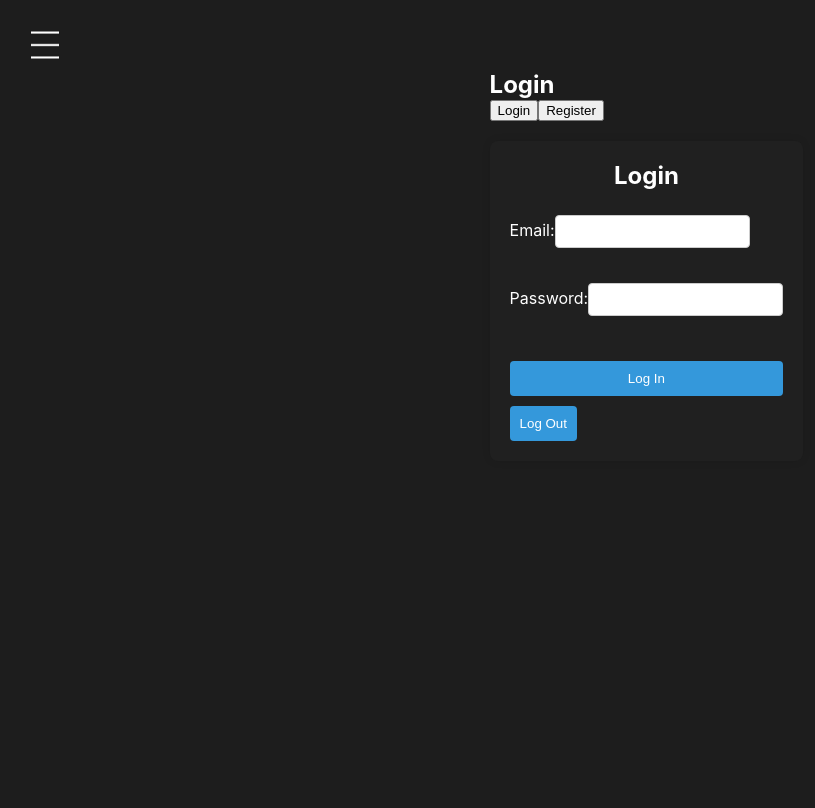
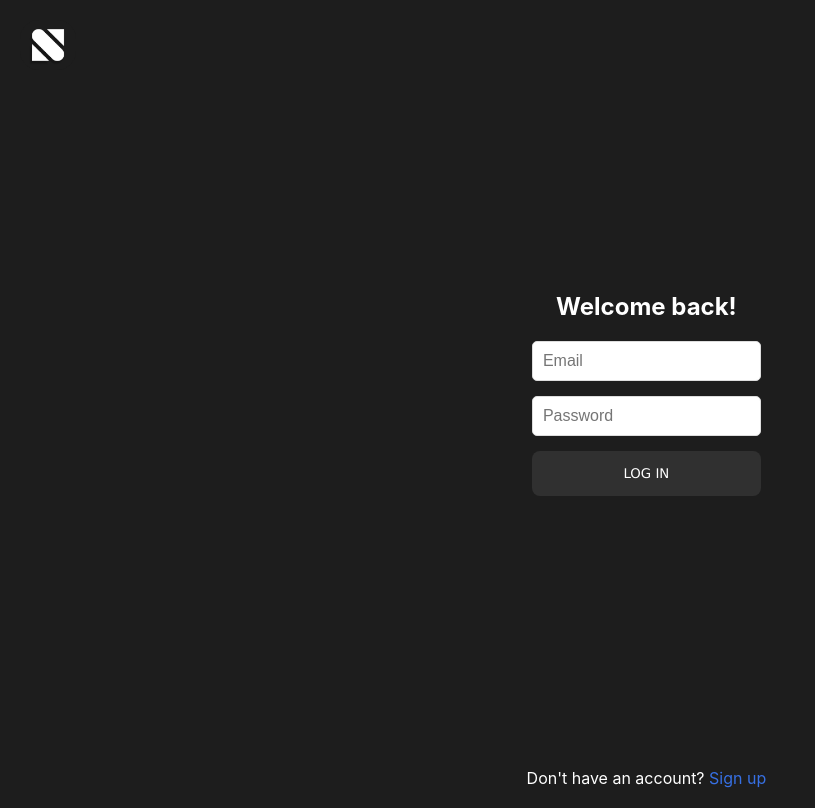
Before and after one commit to stride-admin/beta1.0.0-fe, a React (Create React App) app: page / in a window 1280 px wide. Shown: the whole page, without its empty margins (0-815 px from the left). Built offline with nearby package versions, Linux system fonts and the light colour scheme; what @mistralai/mistralai would draw is missing.

Commit message:
fixed login + register

```diff
--- a/src/App.css
+++ b/src/App.css
@@ -20,7 +20,7 @@
 
 .App-header {
   display: flex;
-  justify-content: start;
+  justify-content: space-between;
   width: 100%;
 }
 
@@ -79,3 +79,29 @@
 .side-menu-item:hover {
   background-color: rgba(0, 0, 0, 0.05);
 }
+
+.auth-container {
+  display: flex;
+  flex-direction: column;
+  align-items: center;
+  max-width: 400px;
+  margin: auto;
+}
+
+.auth-container h2 {
+  text-align: center;
+  margin-bottom: 20px;
+}
+
+.auth-switch-text {
+  margin-top: 50px;
+}
+
+.auth-link {
+  cursor: pointer;
+  color: rgb(55, 112, 227);
+}
+
+.logo-login {
+  height: 50px;
+}
--- a/src/App.js
+++ b/src/App.js
@@ -2,16 +2,15 @@
 import { useState, useEffect } from 'react';
 import './App.css';
 import { useAppContext } from './AppContext';
-
 import Home from './pages/Home';
 import Wallet from './pages/Wallet';
 import Login from './pages/Login';
 import Register from './pages/Register';
 import Chatbot from './pages/Chatbot';
-
 import Menu from './components/Menu';
 import SideMenu from './components/SideMenu';
-import { hb_menu } from './icons/icons';
+
+import { hb_menu, logo } from './icons/icons';
 
 function App() {
   const { currentPage, setCurrentPage, authenticated, setAuthenticated, user } = useAppContext();
@@ -43,12 +42,21 @@ function App() {
   return (
     <div className="App">
       <div className="App-header">
+        {!authenticated ? (
+          <img
+            src={logo}
+            alt="hb_menu"
+            className="logo-login"
+            onClick={toggleMenu}
+          />
+        ) : (
           <img
             src={hb_menu}
             alt="hb_menu"
             className="hb-menu-icon"
             onClick={toggleMenu}
           />
+        )}
       </div>
 
       {/* Side Menu */}
@@ -82,25 +90,27 @@ function App() {
         </>
       ) : (
         <div className="auth-container">
-          <h2>{authMode === 'login' ? 'Login' : 'Register'}</h2>
-          <div className="auth-toggle">
-            <button
-              onClick={() => setAuthMode('login')}
-              className={authMode === 'login' ? 'active' : ''}
-            >
-              Login
-            </button>
-            <button
-              onClick={() => setAuthMode('register')}
-              className={authMode === 'register' ? 'active' : ''}
-            >
-              Register
-            </button>
+          {authMode === 'login' ? (
+            <>
+              <h2>Welcome back!</h2>
+              <Login />
+            </>
+          ) : (
+            <>
+              <h2>Welcome to Stride!</h2>
+              <Register />
+            </>
+          )}
         </div>
-          <div className="auth-form">
-            {authMode === 'login' ? <Login /> : <Register />}
-          </div>
-        </div>
+      )}
+      {authMode === 'login' ? (
+        <p className="auth-switch-text">
+          Don't have an account? <span className="auth-link" onClick={() => setAuthMode('register')}>Sign up</span>
+        </p>
+      ) : (
+        <p className="auth-switch-text">
+          Already have an account? <span className="auth-link" onClick={() => setAuthMode('login')}>Log in</span>
+        </p>
       )}
     </div>
   );
--- /dev/null
+++ b/src/hooks/useHealth.js
@@ -0,0 +1,32 @@
+import { useEffect, useState } from 'react';
+import { healthService } from '../services/health.service';
+import { useAppContext } from '../AppContext';
+
+export function useHealth() {
+    const [loading, setLoading] = useState(false);
+    const [error, setError] = useState(null);
+    const { userId, health, setHealth } = useAppContext();
+
+    const fetchHealth = async () => {
+        if (!userId) return null;
+
+        setLoading(true);
+        try {
+            const healthData = await healthService.fetchHealth(userId);
+            setHealth(healthData);
+            setError(null);
+            return healthData;
+        } catch (err) {
+            setError(err.message);
+            return null;
+        } finally {
+            setLoading(false);
+        }
+    };
+
+    useEffect(() => {
+        fetchHealth();
+    }, [userId]);
+
+    return { loading, error, health, fetchHealth };
+}
--- a/src/pages/Login.css
+++ b/src/pages/Login.css
@@ -3,10 +3,7 @@
 .login-container {
   max-width: 400px;
   margin: 20px auto;
-    background: var(--secondary);
-    padding: 20px;
-    border-radius: 8px;
-    box-shadow: 0 0 8px rgba(0,0,0,0.1);
+
 }
 
 .login-container h2 {
@@ -31,17 +28,18 @@
   border-radius: 4px;
 }
 
-  .login-container button {
-    padding: 10px;
-    margin-top: 15px;
-    background-color: #3498db;
+.login-button {
+  padding: 15px;
+  background-color: var(--tertiary);
   color: white;
   border: none;
-    border-radius: 4px;
+  border-radius: 8px;
   cursor: pointer;
+  width: 100%;
+  font-family: Verdana, Geneva, Tahoma, sans-serif;
 }
 
-  .login-container button:hover {
+.login-button:hover {
   background-color: #2980b9;
 }
 
--- a/src/pages/Login.js
+++ b/src/pages/Login.js
@@ -3,21 +3,22 @@ import React, { useState } from 'react';
 import { supabase } from '../utils/supabaseClient';
 import { hashPassword } from '../utils/hashUtils';
 import { useAppContext } from '../AppContext';
-
-import './Login.css'
+import './Login.css';
 
 function Login() {
   const { setCurrentPage, setUserId, setAuthenticated } = useAppContext();
   const [email, setEmail] = useState('');
   const [password, setPassword] = useState('');
   const [error, setError] = useState('');
+  const [isLoading, setIsLoading] = useState(false);
 
   const handleLogin = async (e) => {
     e.preventDefault();
+    setIsLoading(true);
+    setError('');
 
     try {
       const hashedPassword = await hashPassword(password);
-
       const { data, error: queryError } = await supabase
         .from('user')
         .select('*')
@@ -25,69 +26,64 @@ function Login() {
         .single();
 
       if (queryError) {
-        setError(queryError.message);
+        setError('Invalid email or password');
         return;
       }
 
       if (data.password !== hashedPassword) {
-        setError('Invalid email or password.');
+        setError('Invalid email or password');
         return;
       }
 
       localStorage.setItem('user_id', data.user_id);
       localStorage.setItem('hashed_password', hashedPassword);
-
       setUserId(data.user_id);
-      setAuthenticated(true)
+      setAuthenticated(true);
       setCurrentPage('home');
       console.log('Login successful');
-
     } catch (err) {
-      setError(toString(err));
+      setError(String(err));
       console.error(err);
+    } finally {
+      setIsLoading(false);
     }
   };
 
-  const handleLogout = () => {
-    // Remove stored credentials on logout
-    localStorage.removeItem('user_id');
-    localStorage.removeItem('hashed_password');
-    // Optionally update app context
-    setCurrentPage('home');
-    console.log('Logged out');
-  };
-
   return (
-    <div className="login-container">
-      <h2>Login</h2>
+    <div className="login-form">
       <form onSubmit={handleLogin}>
-        <label>
-          Email:
+        <div className="form-group">
           <input
+            id="email"
             type="email"
             value={email}
             onChange={(e) => setEmail(e.target.value)}
+            placeholder="Email"
             required
           />
-        </label>
-        <br/>
-        <label>
-          Password:
+        </div>
+
+        <div className="form-group">
           <input
+            id="password"
             type="password"
             value={password}
             onChange={(e) => setPassword(e.target.value)}
+            placeholder="Password"
             required
           />
-        </label>
-        <br/>
-        <button type="submit">Log In</button>
+        </div>
+
+        {error && <p className="error-message">{error}</p>}
+
+        <button
+          type="submit"
+          className="login-button"
+          disabled={isLoading}
+        >
+          {isLoading ? 'LOGGING IN...' : 'LOG IN'}
+        </button>
       </form>
-      {error && <p style={{color: 'red'}}>{error}</p>}
-
-      <button onClick={handleLogout} style={{marginTop: '10px'}}>
-        Log Out
-      </button>
     </div>
   );
 }
--- a/src/pages/Register.css
+++ b/src/pages/Register.css
@@ -1,58 +1,73 @@
+/* Register.css */
+
 @import '../theme.css';
 
-.register-container {
-    max-width: 400px;
-    margin: 20px auto;
-    background: var(--secondary);
-    padding: 20px;
-    border-radius: 8px;
-    box-shadow: 0 0 8px rgba(0,0,0,0.1);
+.register-form {
+  width: 100%;
 }
 
-  .register-container h2 {
-    text-align: center;
-    margin-bottom: 20px;
+.form-group {
+  margin-bottom: 15px;
 }
 
-  .register-container form {
-    display: flex;
-    flex-direction: column;
+.form-group label {
+  display: block;
+  margin-bottom: 5px;
+  font-weight: 500;
+  color: #333;
 }
 
-  .register-container label {
-    margin-bottom: 10px;
+.form-group input,
+.form-group .select-input {
+  width: 100%;
+  padding: 10px;
+  border: 1px solid #ddd;
+  border-radius: 4px;
   font-size: 16px;
+  background-color: white;
+  color: black;
 }
 
-  .register-container input {
-    padding: 8px;
-    margin-top: 5px;
-    border: 1px solid #ccc;
-    border-radius: 4px;
+.form-group input:focus,
+.form-group .select-input:focus {
+  outline: none;
+  border-color: #007bff;
+  box-shadow: 0 0 0 2px rgba(0, 123, 255, 0.25);
 }
 
-  .register-container button {
-    padding: 10px;
-    margin-top: 15px;
-    background-color: #2ecc71;
+.error-message {
+  color: #dc3545;
+  font-size: 14px;
+  margin-top: 5px;
+  margin-bottom: 10px;
+}
+
+.success-message {
+  color: #28a745;
+  font-size: 14px;
+  margin-top: 5px;
+  margin-bottom: 10px;
+}
+
+.register-button {
+  width: 100%;
+  padding: 15px;
+  background-color: var(--tertiary);
   color: white;
   border: none;
-    border-radius: 4px;
+  border-radius: 8px;
+  font-size: 16px;
+  font-weight: 500;
   cursor: pointer;
+  transition: background-color 0.2s;
+  margin-top: 10px;
 }
 
-  .register-container button:hover {
-    background-color: #27ae60;
+.register-button:hover {
+  background-color: #218838;
 }
 
-  .register-container p.error {
-    color: red;
-    text-align: center;
-    margin-top: 15px;
+.register-button:disabled {
+  background-color: #6c757d;
+  cursor: not-allowed;
 }
-
-  .register-container p.success {
-    color: green;
-    text-align: center;
-    margin-top: 15px;
-  }
--- a/src/pages/Register.js
+++ b/src/pages/Register.js
@@ -3,136 +3,203 @@ import React, { useState } from 'react';
 import { supabase } from '../utils/supabaseClient';
 import { hashPassword } from '../utils/hashUtils';
 import { useAppContext } from '../AppContext';
-
 import './Register.css';
 
 function Register() {
-  const { setCurrentPage } = useAppContext();
-  const [name, setName] = useState('');
+  const { setCurrentPage, setUserId, setAuthenticated } = useAppContext();
   const [email, setEmail] = useState('');
   const [password, setPassword] = useState('');
-  const [theme, setTheme] = useState('default');
-  const [language, setLanguage] = useState('en');
+  const [confirmPassword, setConfirmPassword] = useState('');
+  const [name, setName] = useState('');
+  const [theme, setTheme] = useState('default-dark');
+  const [language, setLanguage] = useState('English');
   const [currency, setCurrency] = useState('USD');
   const [error, setError] = useState('');
   const [success, setSuccess] = useState('');
+  const [isLoading, setIsLoading] = useState(false);
+
+  // Available options
+  const currencies = ['USD'];
+  const languages = ['English'];
+  const themes = ['default-dark'];
 
   const handleRegister = async (e) => {
     e.preventDefault();
+    setIsLoading(true);
+    setError('');
+    setSuccess('');
+
+    // Validate passwords match
+    if (password !== confirmPassword) {
+      setError('Passwords do not match');
+      setIsLoading(false);
+      return;
+    }
 
     try {
+      // Check if user already exists
+      const { data: existingUser, error: checkError } = await supabase
+        .from('user')
+        .select('*')
+        .eq('email', email)
+        .single();
+
+      if (existingUser) {
+        setError('User with this email already exists');
+        setIsLoading(false);
+        return;
+      }
+
+      // Hash password
       const hashedPassword = await hashPassword(password);
 
-      // Insert new user into the 'users' table
+      // Insert new user
       const { data, error: insertError } = await supabase
         .from('user')
         .insert([
           {
-            name:name,
-            email: email,
+            email,
             password: hashedPassword,
-            theme: theme,
-            language: language,
-            currency: currency,
+            name,
+            theme,
+            language,
+            currency
           }
         ])
         .select();
 
-      setError(`${data}`)
-
       if (insertError) {
         setError(insertError.message);
+        setIsLoading(false);
         return;
       }
 
-      // Registration successful – store user_id and hashed password in localStorage
-      console.log(data);
-      if (data && data[0] && data[0].user_id) {
-        localStorage.setItem('user_id', data[0].user_id);
-        localStorage.setItem('hashed_password', hashedPassword);
+      // Successful registration
+      setSuccess('Registration successful!');
+      console.log('Registration successful:', data);
+      localStorage.setItem('user_id', data[0].user_id);
+      localStorage.setItem('hashed_password', hashedPassword);
+      setUserId(data[0].user_id);
+      setAuthenticated(true);
 
-        setSuccess('Registration successful!');
-        // Optionally update app context, e.g. redirect to a dashboard
+      // Short delay before redirecting to home
+      setTimeout(() => {
         setCurrentPage('home');
-      } else {
-        setError('Registration completed but user data not returned properly');
-      }
-
-      // Optionally update app context, e.g. redirect to a dashboard
-      setCurrentPage('home');
-      console.log('Registration successful');
-
+      }, 1500);
     } catch (err) {
-      // setError(`${err}: ${data}`);
+      setError(String(err));
       console.error(err);
+    } finally {
+      setIsLoading(false);
     }
   };
 
   return (
-    <div className="register-container">
-      <h2>Register</h2>
+    <div className="register-form">
       <form onSubmit={handleRegister}>
-        <label>
-          Name:
+        <div className="form-group">
           <input
+            id="name"
             type="text"
             value={name}
             onChange={(e) => setName(e.target.value)}
+            placeholder="Enter your name"
             required
           />
-        </label>
-        <br/>
-        <label>
-          Email:
+        </div>
+
+        <div className="form-group">
           <input
+            id="email"
             type="email"
             value={email}
             onChange={(e) => setEmail(e.target.value)}
+            placeholder="Enter your email"
             required
           />
-        </label>
-        <br/>
-        <label>
-          Password:
+        </div>
+
+        <div className="form-group">
           <input
+            id="password"
             type="password"
             value={password}
             onChange={(e) => setPassword(e.target.value)}
+            placeholder="Create a password"
             required
           />
-        </label>
-        <br/>
-        <label>
-          Theme:
+        </div>
+
+        <div className="form-group">
           <input
-            type="text"
+            id="confirm-password"
+            type="password"
+            value={confirmPassword}
+            onChange={(e) => setConfirmPassword(e.target.value)}
+            placeholder="Confirm your password"
+            required
+          />
+        </div>
+
+        <div className="form-group">
+          <label htmlFor="currency">Currency (doesn't really matter yet)</label>
+          <select
+            id="currency"
+            value={currency}
+            onChange={(e) => setCurrency(e.target.value)}
+            className="select-input"
+          >
+            {currencies.map((curr) => (
+              <option key={curr} value={curr}>
+                {curr}
+              </option>
+            ))}
+          </select>
+        </div>
+
+        <div className="form-group">
+          <label htmlFor="language">Language</label>
+          <select
+            id="language"
+            value={language}
+            onChange={(e) => setLanguage(e.target.value)}
+            className="select-input"
+          >
+            {languages.map((lang) => (
+              <option key={lang} value={lang}>
+                {lang}
+              </option>
+            ))}
+          </select>
+        </div>
+
+        <div className="form-group">
+          <label htmlFor="theme">Theme</label>
+          <select
+            id="theme"
             value={theme}
             onChange={(e) => setTheme(e.target.value)}
-          />
-        </label>
-        <br/>
-        <label>
-          Language:
-          <input
-            type="text"
-            value={language}
-            onChange={(e) => setLanguage(e.target.value)}
-          />
-        </label>
-        <br/>
-        <label>
-          Currency:
-          <input
-            type="text"
-            value={currency}
-            onChange={(e) => setCurrency(e.target.value)}
-          />
-        </label>
-        <br/>
-        <button type="submit">Register</button>
+            className="select-input"
+          >
+            {themes.map((thm) => (
+              <option key={thm} value={thm}>
+                {thm === 'default-dark' ? 'Dark Theme' : thm}
+              </option>
+            ))}
+          </select>
+        </div>
+
+        {error && <p className="error-message">{error}</p>}
+        {success && <p className="success-message">{success}</p>}
+
+        <button
+          type="submit"
+          className="register-button"
+          disabled={isLoading}
+        >
+          {isLoading ? 'Creating Account...' : 'SIGN UP'}
+        </button>
       </form>
-      {error && <p style={{color: 'red'}}>{error}</p>}
-      {success && <p style={{color: 'green'}}>{success}</p>}
     </div>
   );
 }
```
Also changed, not shown: src/pages/Home.js (+13 -34 lines), src/services/health.service.js (added, +20 -0 lines). Lines whose indentation alone changed are shown as unchanged.
